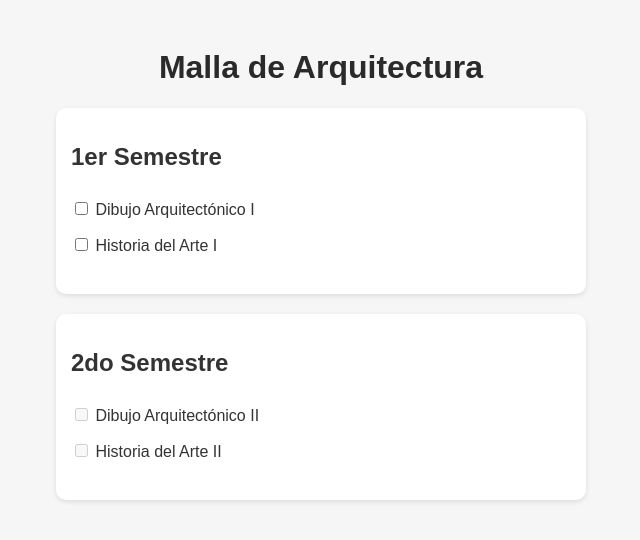
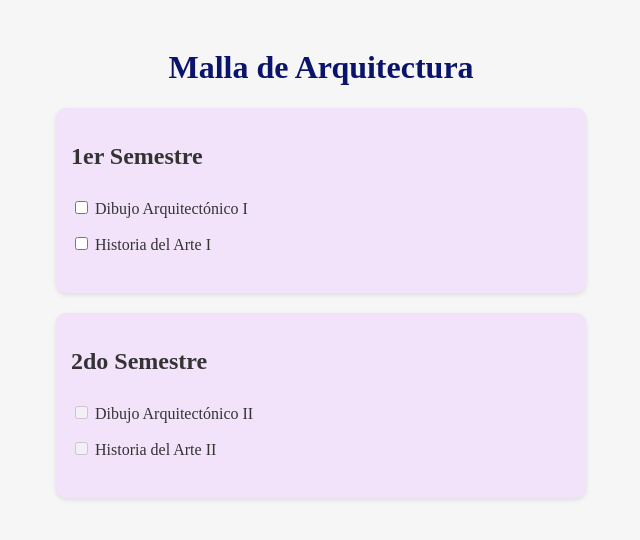
Before and after one commit to kkkimy/Malla-Arquitectura, a plain HTML site: page docs/index.html in a window 1280 px wide. Shown: the whole page, without its empty margins (319-959 px from the left). Drawn offline with Linux system fonts and the light colour scheme.

Commit message:
Update style.css

```diff
--- a/docs/style.css
+++ b/docs/style.css
@@ -1,17 +1,17 @@
 body {
-  font-family: 'Arial', sans-serif;
+  font-family: 'Times New Roman', Georgia;
   padding: 20px;
   background: #f6f6f6;
   color: #333;
 }
 
 h1 {
-  color: #2a2a2a;
+  color: #0b146b;
   text-align: center;
 }
 
 .semestre {
-  background: white;
+  background: #f2e3fa;
   margin: 20px auto;
   padding: 15px;
   border-radius: 10px;
```
